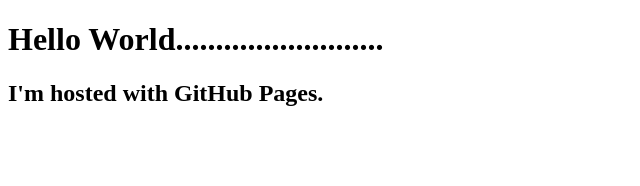
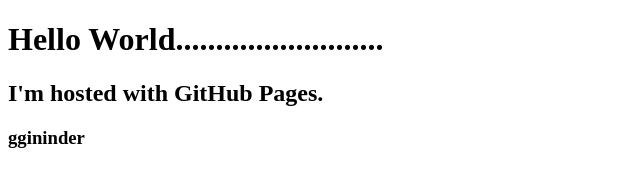
Before and after one commit to she02789222/abc, a plain HTML site: page index.html in a window 1280 px wide. Shown: the whole page, without its empty margins (0-640 px from the left). Drawn offline with Linux system fonts and the light colour scheme.

Commit message:
https://she02789222.github.io/hello/

```diff
--- a/index.html
+++ b/index.html
@@ -3,5 +3,6 @@
 <body>
 <h1>Hello World..........................</h1>
 <h2>I'm hosted with GitHub Pages.</h2>
+  <h3>ggininder</h3>
 </body>
 </html>
```
